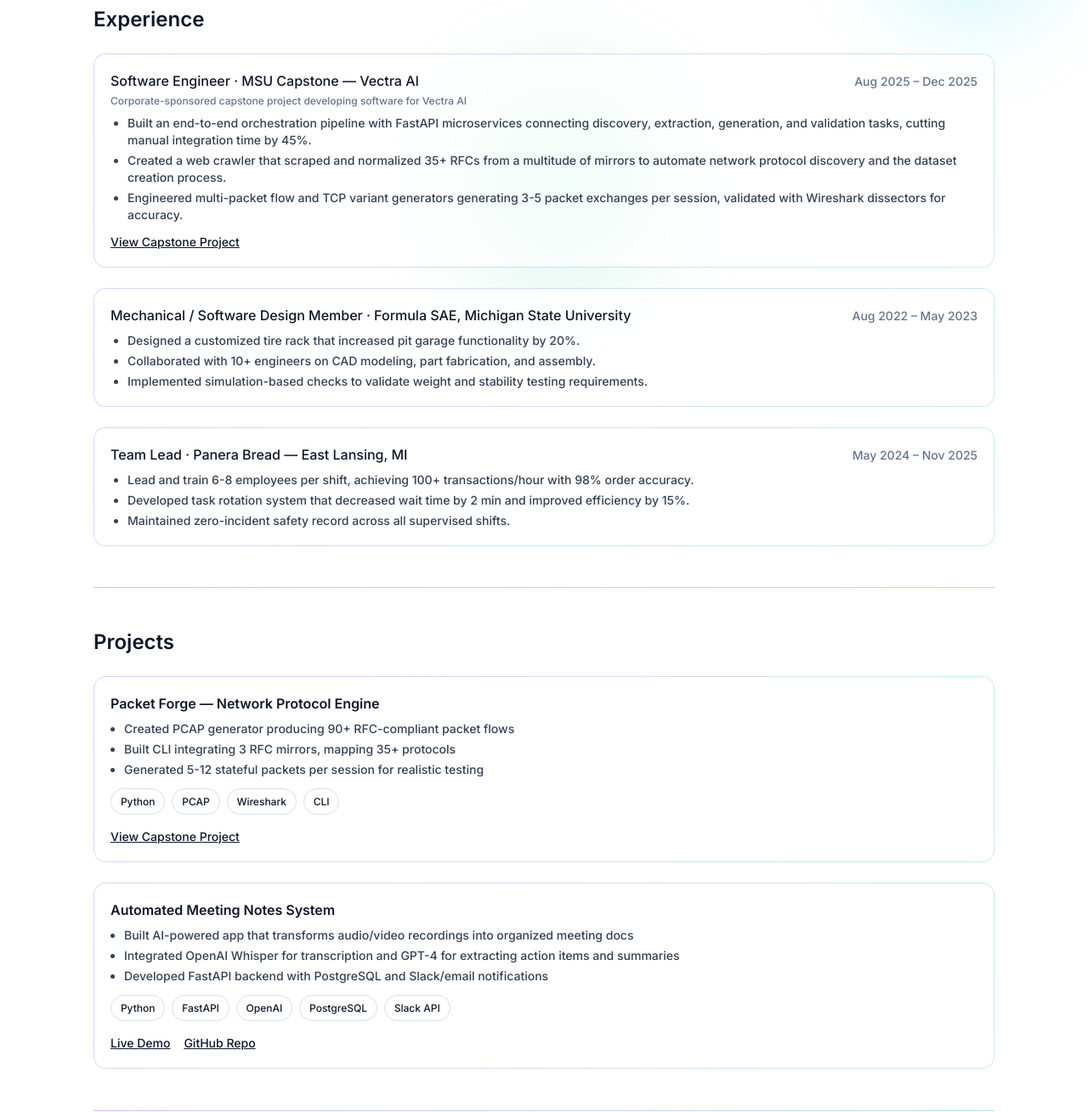
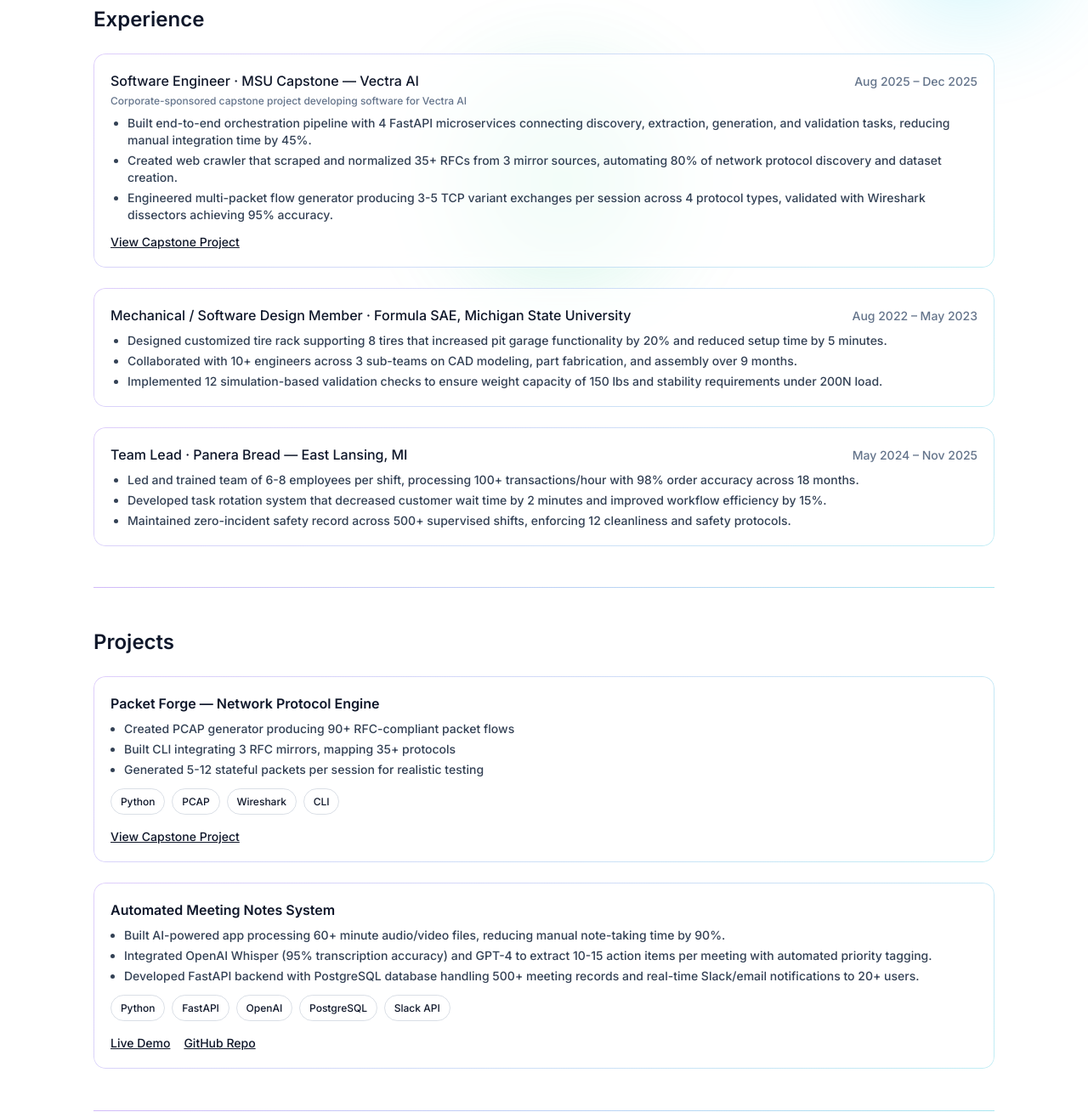
Before and after one commit to yejilee2305/yejilee2305.github.io, a plain HTML site: page index.html in a window 1280 px wide. Shown: the part 491-1800 px from the top of the page at 85% size. Drawn offline with nearby package versions, Linux system fonts and the light colour scheme.

Commit message:
description update

```diff
--- a/index.html
+++ b/index.html
@@ -158,9 +158,9 @@
             </div>
             <p class="mt-1 text-xs text-slate-500 dark:text-slate-400">Corporate-sponsored capstone project developing software for Vectra AI</p>
             <ul class="mt-2 list-disc pl-5 text-sm text-slate-700 dark:text-slate-300 space-y-1">
-              <li>Built an end-to-end orchestration pipeline with FastAPI microservices connecting discovery, extraction, generation, and validation tasks, cutting manual integration time by 45%.</li>
-              <li>Created a web crawler that scraped and normalized 35+ RFCs from a multitude of mirrors to automate network protocol discovery and the dataset creation process.</li>
-              <li>Engineered multi-packet flow and TCP variant generators generating 3-5 packet exchanges per session, validated with Wireshark dissectors for accuracy.</li>
+              <li>Built end-to-end orchestration pipeline with 4 FastAPI microservices connecting discovery, extraction, generation, and validation tasks, reducing manual integration time by 45%.</li>
+              <li>Created web crawler that scraped and normalized 35+ RFCs from 3 mirror sources, automating 80% of network protocol discovery and dataset creation.</li>
+              <li>Engineered multi-packet flow generator producing 3-5 TCP variant exchanges per session across 4 protocol types, validated with Wireshark dissectors achieving 95% accuracy.</li>
             </ul>
             <div class="mt-3 text-sm">
               <a class="underline" href="http://www.capstone.cse.msu.edu/2025-08/projects/vectra-ai/" target="_blank" rel="noopener noreferrer">View Capstone Project</a>
@@ -173,9 +173,9 @@
               <span class="text-sm text-slate-500">Aug 2022 – May 2023</span>
             </div>
             <ul class="mt-2 list-disc pl-5 text-sm text-slate-700 dark:text-slate-300 space-y-1">
-              <li>Designed a customized tire rack that increased pit garage functionality by 20%.</li>
-              <li>Collaborated with 10+ engineers on CAD modeling, part fabrication, and assembly.</li>
-              <li>Implemented simulation-based checks to validate weight and stability testing requirements.</li>
+              <li>Designed customized tire rack supporting 8 tires that increased pit garage functionality by 20% and reduced setup time by 5 minutes.</li>
+              <li>Collaborated with 10+ engineers across 3 sub-teams on CAD modeling, part fabrication, and assembly over 9 months.</li>
+              <li>Implemented 12 simulation-based validation checks to ensure weight capacity of 150 lbs and stability requirements under 200N load.</li>
             </ul>
           </div>
 
@@ -185,9 +185,9 @@
               <span class="text-sm text-slate-500">May 2024 – Nov 2025</span>
             </div>
             <ul class="mt-2 list-disc pl-5 text-sm text-slate-700 dark:text-slate-300 space-y-1">
-              <li>Lead and train 6-8 employees per shift, achieving 100+ transactions/hour with 98% order accuracy.</li>
-              <li>Developed task rotation system that decreased wait time by 2 min and improved efficiency by 15%.</li>
-              <li>Maintained zero-incident safety record across all supervised shifts.</li>
+              <li>Led and trained team of 6-8 employees per shift, processing 100+ transactions/hour with 98% order accuracy across 18 months.</li>
+              <li>Developed task rotation system that decreased customer wait time by 2 minutes and improved workflow efficiency by 15%.</li>
+              <li>Maintained zero-incident safety record across 500+ supervised shifts, enforcing 12 cleanliness and safety protocols.</li>
             </ul>
           </div>
         </div>
@@ -221,9 +221,9 @@
           <article class="card tilt rounded-2xl p-5 bg-white/70 dark:bg-slate-900/60 backdrop-blur" aria-labelledby="meeting-notes-title">
             <h3 id="meeting-notes-title" class="font-semibold">Automated Meeting Notes System</h3>
             <ul class="mt-2 list-disc pl-4 text-sm text-slate-700 dark:text-slate-300 space-y-1">
-              <li>Built AI-powered app that transforms audio/video recordings into organized meeting docs</li>
-              <li>Integrated OpenAI Whisper for transcription and GPT-4 for extracting action items and summaries</li>
-              <li>Developed FastAPI backend with PostgreSQL and Slack/email notifications</li>
+              <li>Built AI-powered app processing 60+ minute audio/video files, reducing manual note-taking time by 90%.</li>
+              <li>Integrated OpenAI Whisper (95% transcription accuracy) and GPT-4 to extract 10-15 action items per meeting with automated priority tagging.</li>
+              <li>Developed FastAPI backend with PostgreSQL database handling 500+ meeting records and real-time Slack/email notifications to 20+ users.</li>
             </ul>
             <div class="mt-3 flex flex-wrap gap-2 text-xs" aria-label="Technologies used">
               <span class="pill">Python</span><span class="pill">FastAPI</span><span class="pill">OpenAI</span><span class="pill">PostgreSQL</span><span class="pill">Slack API</span>
```
